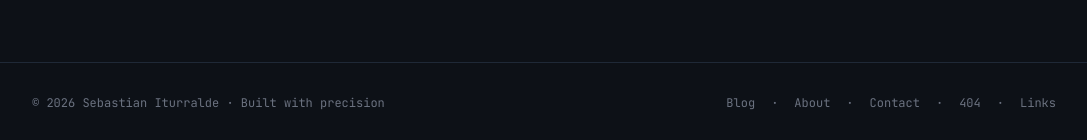
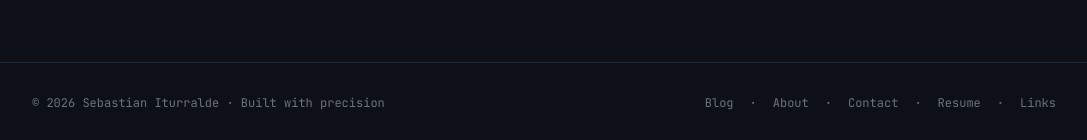
Before and after one commit to BYULabs/byulabs.github.io, a Jekyll site: the page built from index.html, in a window 1280 px wide. Shown: the part 1067-1207 px from the top of the page, without its empty margins (96-1183 px from the left). Built offline with Jekyll 4.4.1, drawn with Linux system fonts in a browser that asks for light colours.

Commit message:
fix: update footer link from 404 to Resume

```diff
--- a/_includes/footer.html
+++ b/_includes/footer.html
@@ -11,7 +11,7 @@
       <span>·</span>
       <a href="https://www.itusebastian.com/contact/" class="hover:dark:text-gray-400 hover:light:text-gray-700 transition-colors">Contact</a>
       <span>·</span>
-      <a href="https://www.itusebastian.com/404/" class="hover:dark:text-gray-400 hover:light:text-gray-700 transition-colors">404</a>
+      <a href="https://www.itusebastian.com/cv/" class="hover:dark:text-gray-400 hover:light:text-gray-700 transition-colors">Resume</a>
       <span>·</span>
       <a href="https://www.itusebastian.com/links/" class="hover:dark:text-gray-400 hover:light:text-gray-700 transition-colors">Links</a>
     </div>
```
